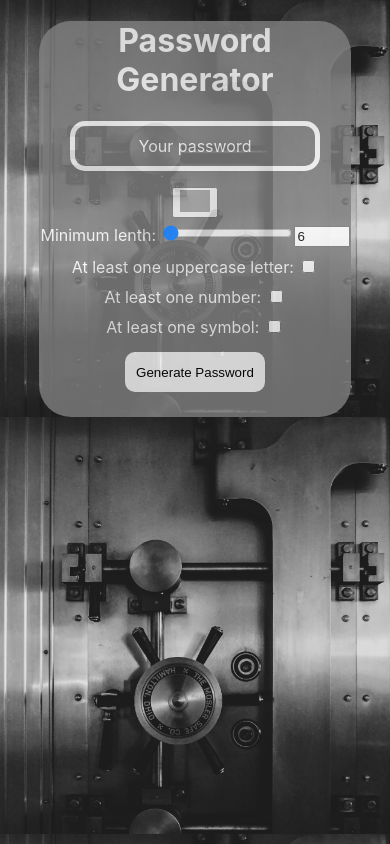
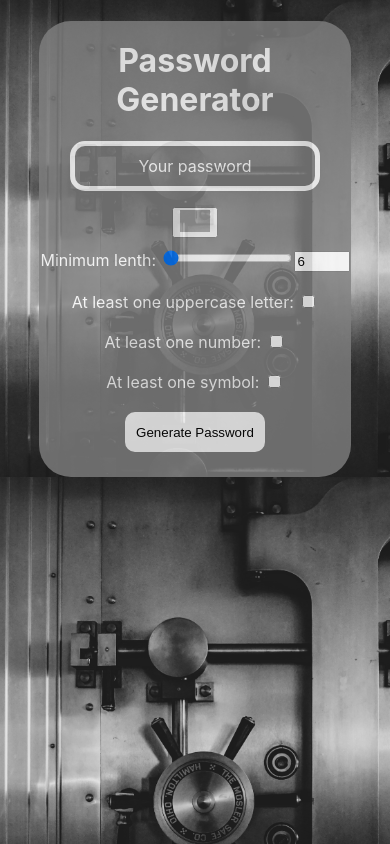
Before and after one commit to silviu074/passwordGenerator, a React (Create React App) app: page / in a window 390 px wide. Built offline with nearby package versions, Linux system fonts and the light colour scheme; grey boxes are pictures that could not be loaded; the HTML template or start-up script is replaced by a standard one.

Commit message:
responsive

```diff
--- a/src/App.css
+++ b/src/App.css
@@ -30,8 +30,8 @@
 }
 
 .condition {
-  margin-top:5px;
-  margin-bottom: 5px;
+  margin-top:10px;
+  margin-bottom: 10px;
 }
 
 .copyIcon{
@@ -62,3 +62,7 @@
   border-radius: 15px;
   padding: 10px;
 }
+
+.title{
+  padding-top:20px;
+}
--- a/src/components/PasswordGenerator.js
+++ b/src/components/PasswordGenerator.js
@@ -55,7 +55,7 @@ export const PasswordGenerator = () =>  {
    return (
     <div className='render'>
         <div className="container">
-        <h1>Password Generator</h1>
+        <h1 className="title">Password Generator</h1>
         <div className="displayPassword">
           <p className='fakeInput'>{password}</p>
           <button
@@ -67,7 +67,7 @@ export const PasswordGenerator = () =>  {
           className='copyIcon' src='https://i.pngimg.me/thumb/f/720/m2H7G6A0i8N4A0N4.jpg' alt='copy icon'></img>
             </button></div>
         <div className="inputs">
-        <div className='condition'>
+        <div className="condition">
          <label htmlFor='minumumLengthNumber' >Minimum lenth: </label>
          <input type="range"
             id="minumumLengthRange"
@@ -93,7 +93,7 @@ export const PasswordGenerator = () =>  {
          </div>
 
 
-           <div className='condition'>
+           <div className="condition">
          <label htmlFor='hasUpperCaseLetters' >At least one uppercase letter: </label>
          <input
           type="checkbox"
@@ -104,7 +104,7 @@ export const PasswordGenerator = () =>  {
          } }
           /></div>
 
-          <div className='condition'>
+          <div className="condition">
          <label htmlFor='hasNumbers' >At least one number: </label>
          <input
            type="checkbox"
@@ -114,7 +114,7 @@ export const PasswordGenerator = () =>  {
             setHasNumbers(current => !current)
          } }  /></div>
 
-          <div className='condition'>
+          <div className="condition">
          <label htmlFor='hasSymbols' >At least one symbol: </label>
          <input
           type="checkbox"
```
Also changed, not shown: 1 other file (tests, documents, lock files or other folders).
